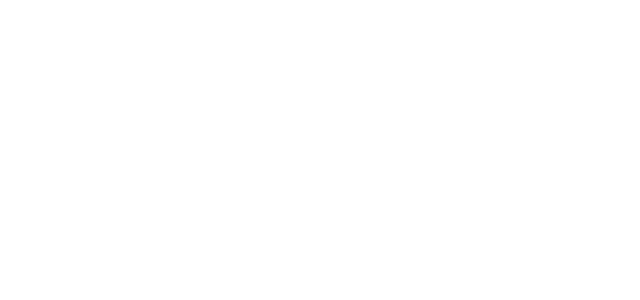
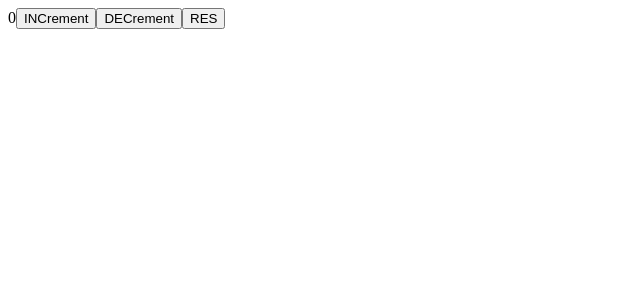
Before and after one commit to OlehMartyniak/oktenweb_react_lectures, a React (Create React App) app: page / in a window 1280 px wide. Shown: the top 300 px of the page, without its empty margins (0-640 px from the left). Built offline with nearby package versions, Linux system fonts and the light colour scheme.

Commit message:
redux_p1 (createStore,useSelector,useDispatch,отримання і передавання інформації в store)

```diff
--- a/src/App.js
+++ b/src/App.js
@@ -1,9 +1,28 @@
 import React from 'react';
+import {useDispatch, useSelector} from "react-redux";
 
 const App = () => {
 
+    let state = useSelector(state => state);
+    console.log(state);
+    let dispatch = useDispatch();
+
     return (
         <div>
+
+            {state}
+
+            <button onClick={()=> {
+                dispatch({type:'INC',payload:1})
+            }}>INCrement</button>
+
+            <button onClick={()=> {
+                dispatch({type:'DEC',payload:1})
+            }}>DECrement</button>
+
+            <button onClick={()=> {
+                dispatch({type:'RES'})
+            }}>RES</button>
 
         </div>
     );
--- a/src/index.js
+++ b/src/index.js
@@ -1,11 +1,36 @@
 import React from 'react';
 import ReactDOM from 'react-dom/client';
 import App from './App';
+import {Provider} from "react-redux";
+import {createStore} from "redux";
 
 const root = ReactDOM.createRoot(document.getElementById('root'));
 
+let store = createStore((state=0,action)=>{
+    switch (action.type) {
+
+        case 'INC':
+            let newStateValue = state + action.payload;
+            return newStateValue;
+
+        case 'DEC':
+            return state - action.payload;
+
+        case 'RES':
+            return 0
+
+        default:
+            return state;
+    }
+})
+
+
 root.render(
   <React.StrictMode>
-    <App />
+
+      <Provider store={store}>
+          <App />
+      </Provider>
+
   </React.StrictMode>
 );
```
Also changed, not shown: package.json (+6 -1 lines), 2 other files (tests, documents, lock files or other folders).
